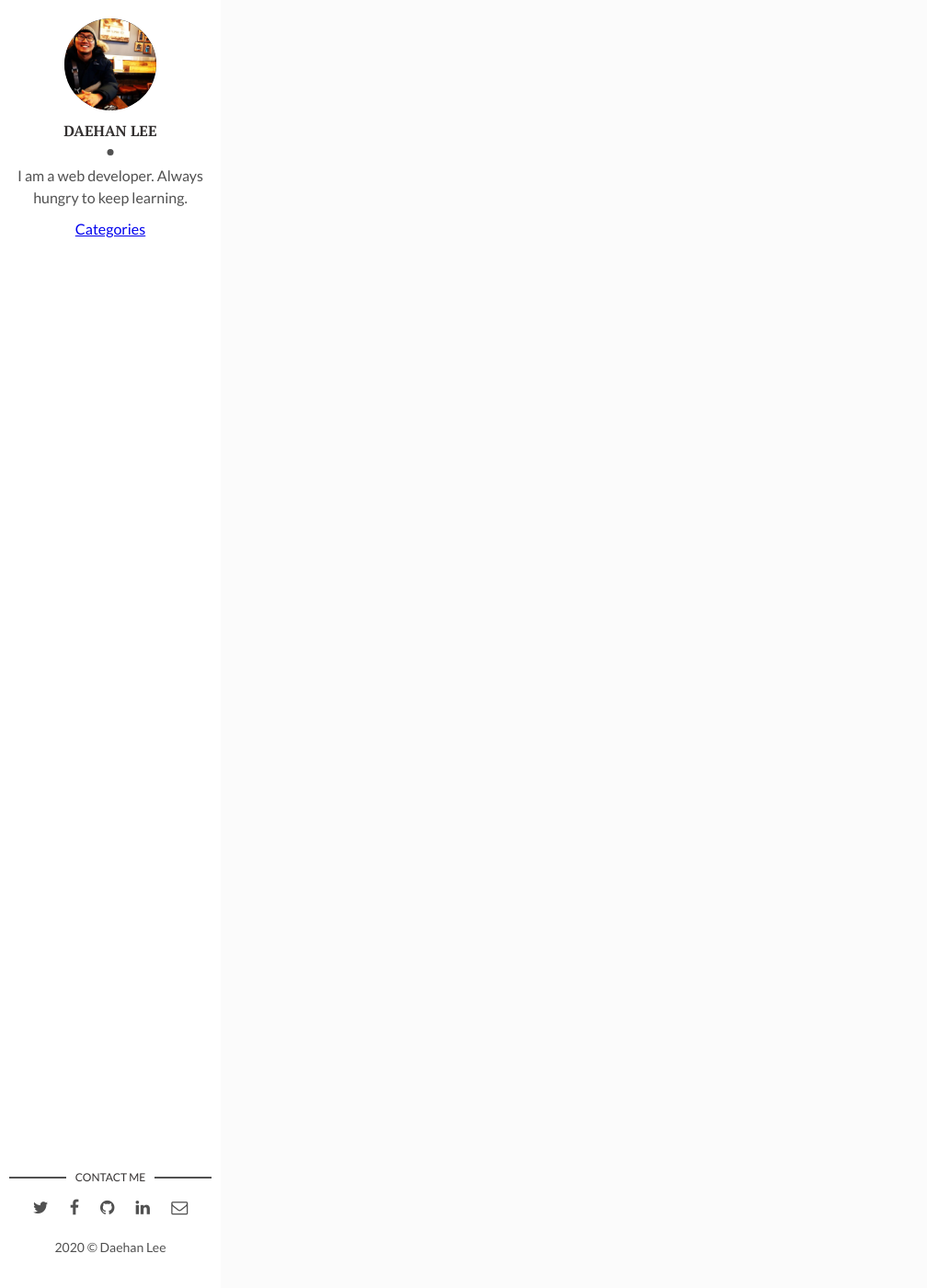
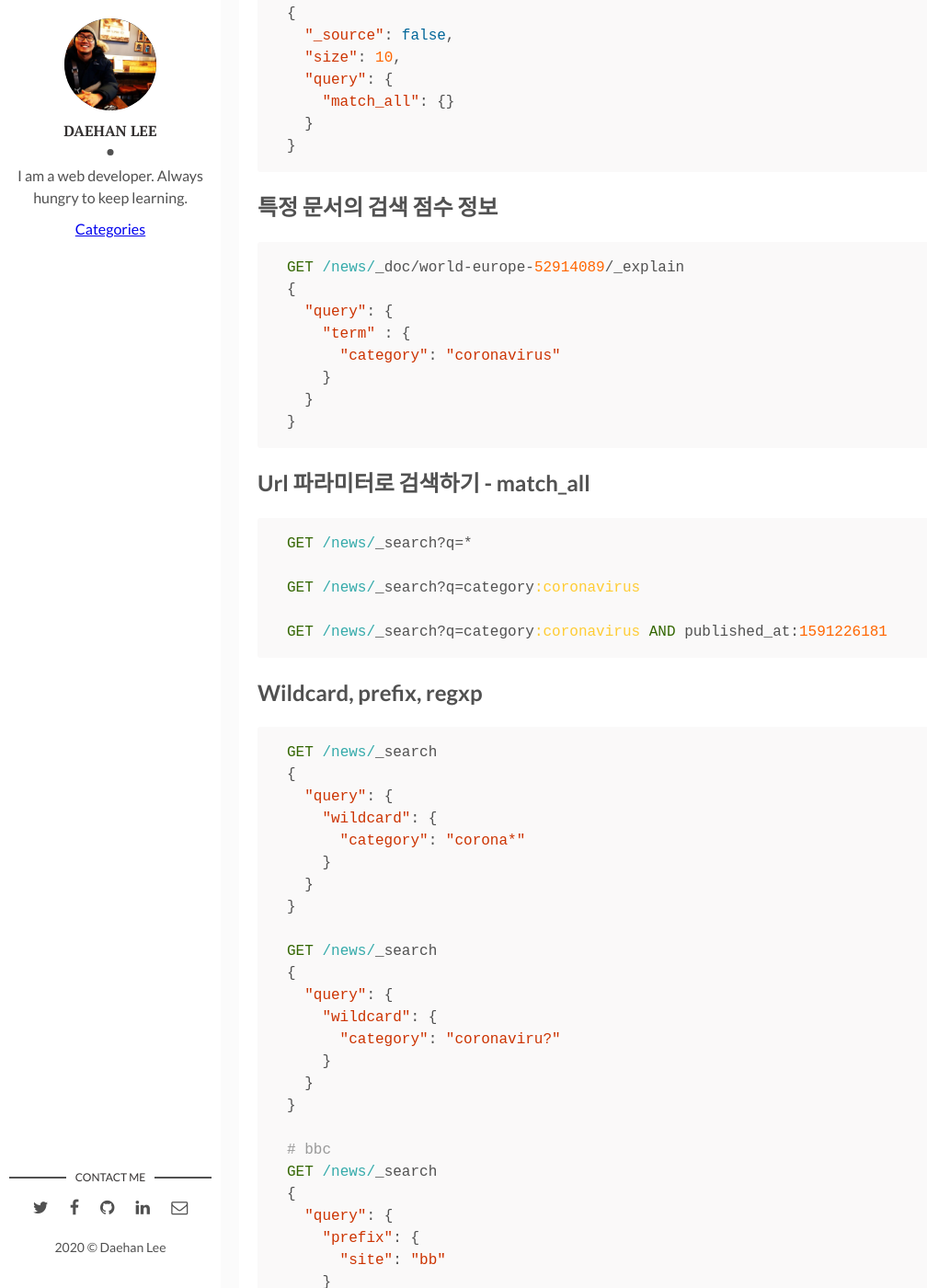
Before and after one commit to Foxlee1015/blog, a Jekyll site: the page built from _posts/2020-06-04-elasticsearch-query.markdown, in a window 1280 px wide and 1400 px high, scrolled down 2740 px. Shown: the whole window at 92% size, without its empty margins (0-1008 px from the left). Built offline with Jekyll 4.4.1, drawn with Linux system fonts in a browser that asks for light colours; comment, search, counter and statistics services are not loaded; some of the changed text lies outside the part shown.

Commit message:
post: update elasticsearch-query

```diff
--- a/_posts/2020-06-04-elasticsearch-query.markdown
+++ b/_posts/2020-06-04-elasticsearch-query.markdown
@@ -7,13 +7,16 @@
 img: elasticsearch.png
 ---
 
-## 요약
+## Query
 
--   match, term 쿼리의 차이점
--   term 은 입력된 값 자체를 색인된 데이터로부터 찾는다. 따라서 기본값으로 인덱싱된 데이터의 경우 소문자화되어 저장되기 때문에 대문자를 입력하면 찾을 수 없음
--   match 는 입력된 값을 분석한 값으로 찾음
+* match, term 쿼리의 차이점
+* term 은 입력된 값 자체를 색인된 데이터로부터 찾는다. 따라서 기본값으로 인덱싱된 데이터의 경우 소문자화되어 저장되기 때문에 대문자를 입력하면 찾을 수 없음
+* match 는 입력된 값을 분석한 값으로 찾음
+* _source // 검색 결과 데이터 일부만 가져오기 또는 결과만 가져오기
+* Url 파라미터로 검색하기
+* Wildcard, prefix, regxp
 
-## 예
+## 필터 검색
 
 {% highlight ruby %}
 
@@ -60,3 +63,221 @@
     }
 }
 {% endhighlight %}
+
+
+## _source // 검색 결과 데이터 일부만 가져오기 또는 결과만 가져오기
+
+{% highlight ruby %}
+
+GET /news/_search
+{
+  "_source": "url",
+  "query": {
+    "match_all": {}
+  }
+}
+
+GET /news/_search
+{
+  "_source": ["url", "title"],
+  "query": {
+    "match_all": {}
+  }
+}
+
+
+GET /news/_search
+{
+  "_source": {
+    "excludes": "text"
+  },
+  "query": {
+    "match_all": {}
+  }
+}
+
+GET /news/_search
+{
+  "_source": false,
+  "size": 10,
+  "query": {
+    "match_all": {}
+  }
+}
+
+{% endhighlight %}
+
+
+## 특정 문서의 검색 점수 정보
+
+{% highlight ruby %}
+
+GET /news/_doc/world-europe-52914089/_explain
+{
+  "query": {
+    "term" : {
+      "category": "coronavirus"
+    }
+  }
+}
+
+{% endhighlight %}
+
+## Url 파라미터로 검색하기 - match_all
+
+{% highlight ruby %}
+
+GET /news/_search?q=*
+
+GET /news/_search?q=category:coronavirus
+
+GET /news/_search?q=category:coronavirus AND published_at:1591226181
+
+{% endhighlight %}
+
+## Wildcard, prefix, regxp
+
+{% highlight ruby %}
+
+
+GET /news/_search
+{
+  "query": {
+    "wildcard": {
+      "category": "corona*"
+    }
+  }
+}
+
+GET /news/_search
+{
+  "query": {
+    "wildcard": {
+      "category": "coronaviru?"
+    }
+  }
+}
+
+# bbc
+GET /news/_search
+{
+  "query": {
+    "prefix": {
+      "site": "bb"
+    }
+  }
+}
+
+
+# 정규식   coronavirus  corona[a-zA-Z]+ , corona[a-zA-Z]+  irus / rus / us / s
+GET /news/_search
+{
+  "query": {
+    "regexp": {
+      "category.keyword": "corona[a-zA-Z]+"
+    }
+  }
+}
+
+
+{% endhighlight %}
+
+
+## 날짜, 기간 관련 쿼리
+
+{% highlight ruby %}
+
+
+GET /news/_search
+{
+  "query": {
+    "range": {
+      "published_at": {
+        "gte": "2010/01/01",
+        "lte": "2020/12/31"
+      }
+    }
+  }
+}
+
+GET /news/_search
+{
+  "query": {
+    "range": {
+      "published_at": {
+        "gte": "01-01-2010",
+        "lte": "31-12-2030",
+        "format": "dd-MM-yyyy"
+      }
+    }
+  }
+}
+
+
+
+GET /news/_search
+{
+  "query": {
+    "range": {
+      "published_at": {
+        "gte": "01-01-2010",
+        "lte": "06-06-2020",
+        "format": "dd-MM-yyyy"
+      }
+    }
+  }
+}
+
+
+GET /news/_search
+{
+  "query": {
+    "range": {
+      "published_at": {
+        "lte": "now"
+      }
+    }
+  }
+}
+
+
+GET /product/_search
+{
+  "query": {
+    "range": {
+      "created": {
+        "gte": "2010/01/01||-1y-1d"
+      }
+    }
+  }
+}
+
+{% endhighlight %}
+
+## 필드 존재 여부, 복수개의 id 정보로 검색, term 검색
+
+{% highlight ruby %}
+
+
+GET /news/_search
+{
+  "query": {
+    "term" : {
+      "category": "coronavirus"
+    }
+  }
+}
+
+# or query
+GET /news/_search
+{
+  "from": 2,
+  "query": {
+    "terms": {
+      "category.keyword": [ "coronavirus", "health" ]
+    }
+  }
+}
+
+
+{% endhighlight %}
```
